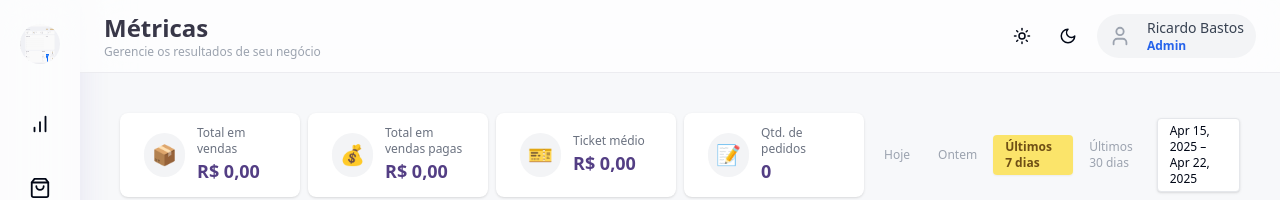
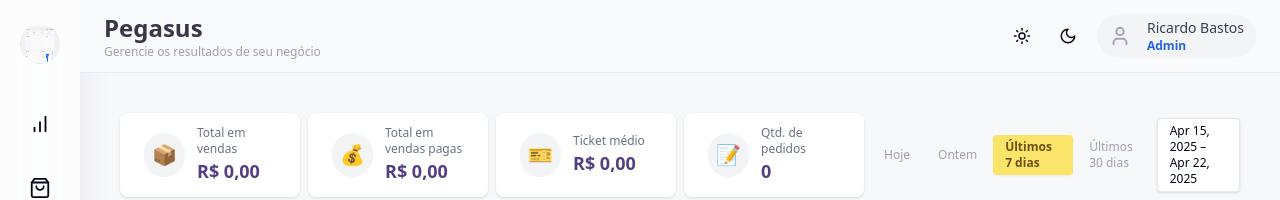
Before and after one commit to Rckbastos/clear-cart-checkout, a React (Vite) app: page /dashboard in a window 1280 px wide. Shown: the top 200 px of the page. Built offline with nearby package versions, Linux system fonts and the light colour scheme.

Commit message:
Visual edit in Lovable
Edited UI in Lovable

```diff
--- a/src/components/DashboardHeader.tsx
+++ b/src/components/DashboardHeader.tsx
@@ -1,11 +1,8 @@
-
 import { User, Sun, Moon } from "lucide-react";
-
 export default function DashboardHeader() {
-  return (
-    <header className="w-full flex items-center justify-between px-2 md:px-6 py-3 border-b border-[#ececf0] bg-white/70 backdrop-blur-xl">
+  return <header className="w-full flex items-center justify-between px-2 md:px-6 py-3 border-b border-[#ececf0] backdrop-blur-xl bg-gray-50">
       <div>
-        <h1 className="text-xl md:text-2xl font-bold text-[#383748]">Métricas</h1>
+        <h1 className="text-xl md:text-2xl font-bold text-[#383748]">Pegasus</h1>
         <p className="text-gray-400 text-xs">Gerencie os resultados de seu negócio</p>
       </div>
       <div className="flex items-center gap-3">
@@ -23,6 +20,5 @@ export default function DashboardHeader() {
           </div>
         </div>
       </div>
-    </header>
-  );
+    </header>;
 }
```
